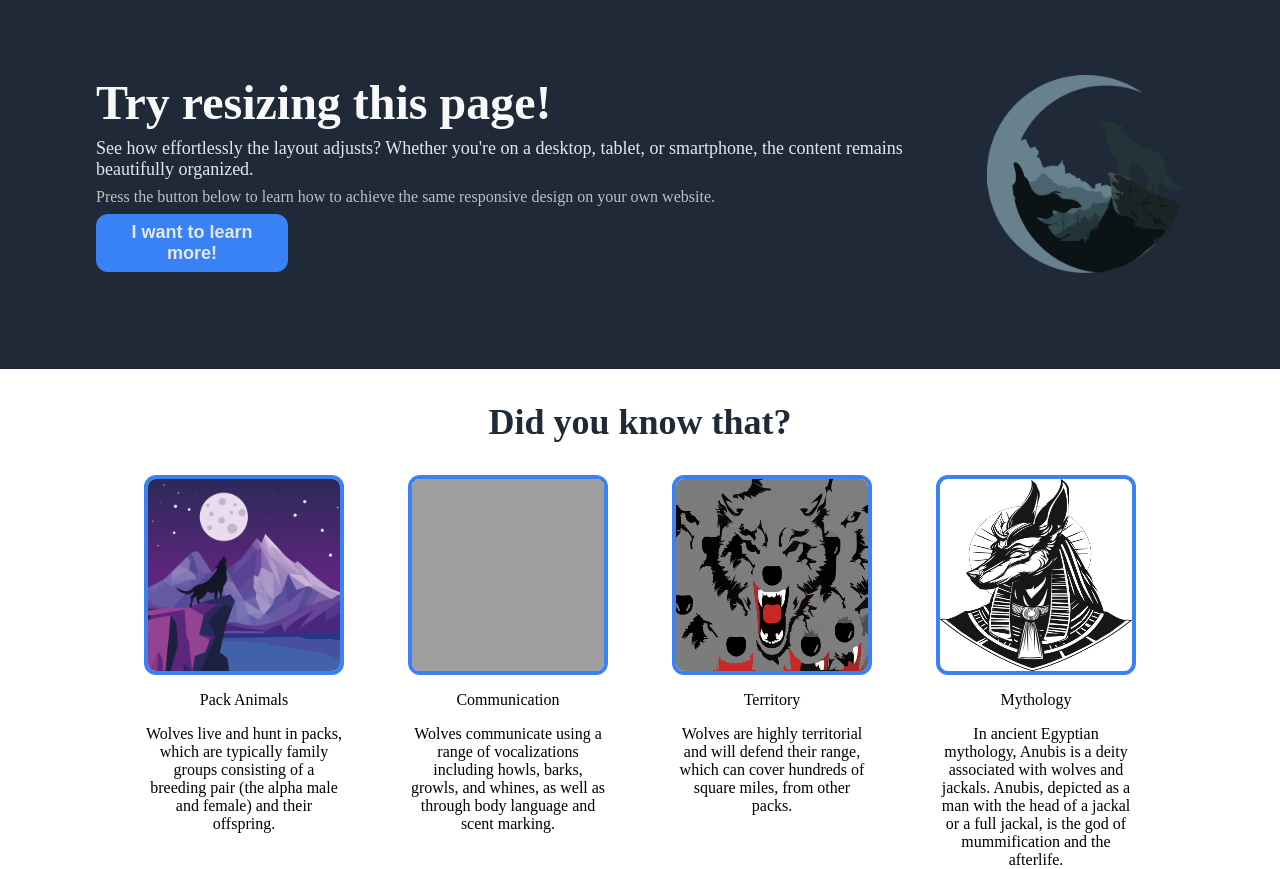
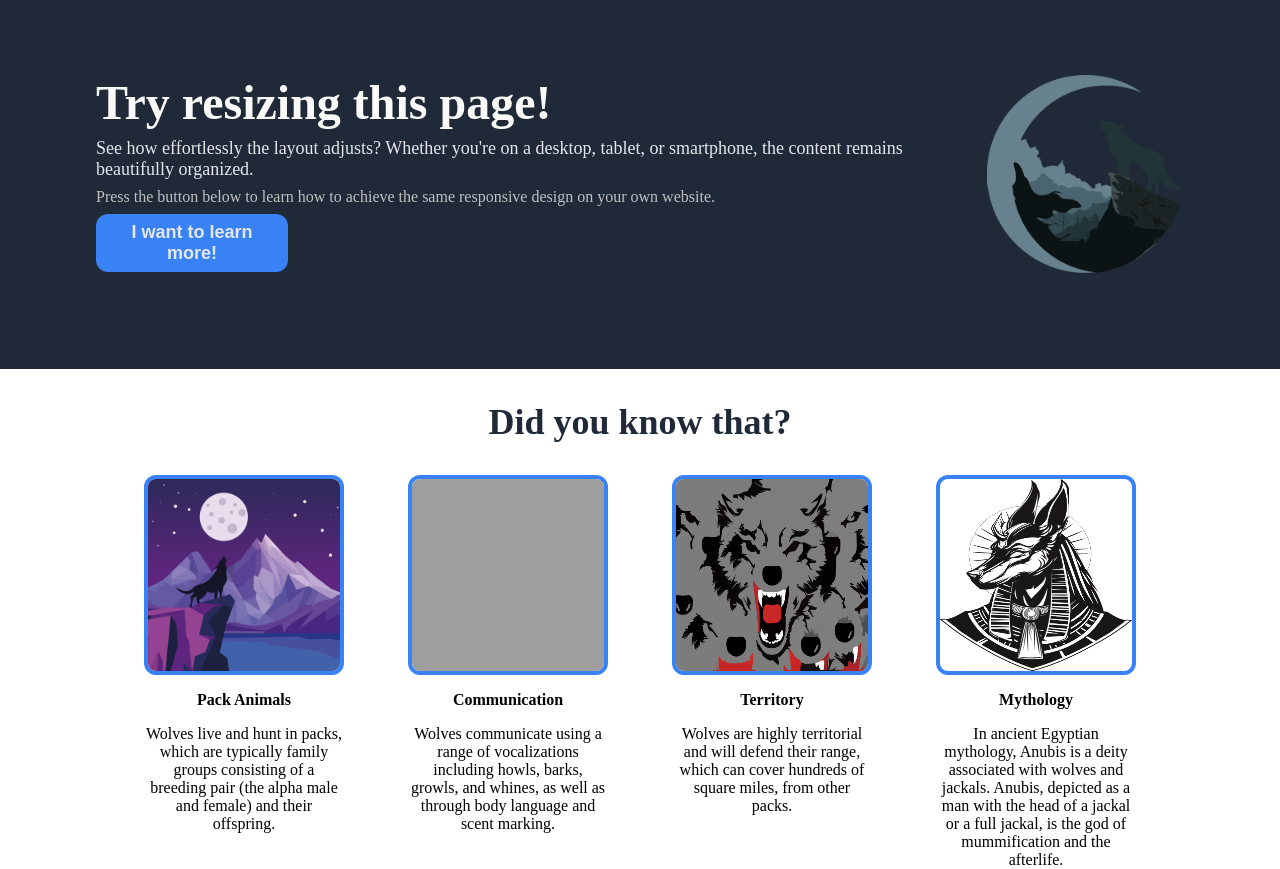
Before and after one commit to Vigleev/TOPLanding, a plain HTML site: page index.html in a window 1280 px wide. Shown: the part 71-940 px from the top of the page. Drawn offline with Linux system fonts and the light colour scheme; grey boxes are pictures that could not be loaded.

Commit message:
Fixed card captions font weight

```diff
--- a/style.css
+++ b/style.css
@@ -108,8 +108,8 @@ body{
     gap:16px;
     text-align: center;
 }
-.card .card-caption {
-
+.card-caption {
+    font-weight: bold;
 }
 .card img {
     width:192px;
```
